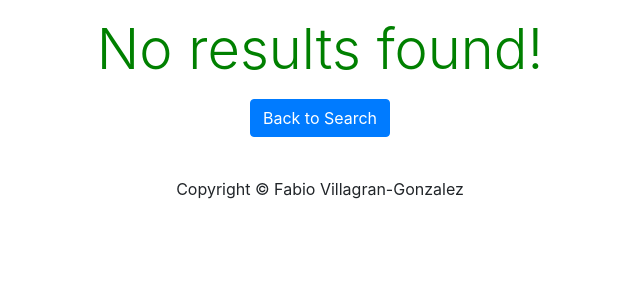
After one commit to fabiovillagran/clinical_trial_navigator_web, a Django app: template clin_trial_nav/jinja2/no_results.jinja in a window 1280 px wide. The commit adds this page. Shown: the top 300 px of the page, without its empty margins (320-960 px from the left). Run offline with Django 3.2, Linux system fonts and the light colour scheme; the template is opened without the code that fills it, so the values that code supplies are empty; parts of the project's set-up code (start-up, migrations or seed data) failed here and were passed over; some libraries are stand-ins or nearby versions.

Commit message:
Added no results page

```diff
--- a/clin_trial_nav/clin_trial_main.py
+++ b/clin_trial_nav/clin_trial_main.py
@@ -54,6 +54,7 @@
     ## convert the clinicaltrials.gov JSON response to a pandas dataframe
 
     result = requests.get(url).json()
+
     result_list = [result for result in result['StudyFieldsResponse']['StudyFields'] if result['OutcomeMeasureType']]     #loop through the list and identify ONLY studies with outcome measures reported
     df_master = json_normalize(result_list[0])      # initialize dataframe using JSON result
 
--- /dev/null
+++ b/clin_trial_nav/jinja2/no_results.jinja
@@ -0,0 +1,23 @@
+{% extends 'base.jinja' %}
+
+{% block content %}
+
+<div class="container-fluid">
+
+    <div class="row justify-content-center">
+        <div class="col-auto text-center">
+            <h1 class="text-center mx-auto mt-3 mb-3 display-4">No results found!</h1>
+        </div>
+    </div>
+
+    <div class="row justify-content-center">
+        <div class="col-auto text-center">
+            <form>
+                <input type="button" value="Back to Search" class="btn btn-primary" onclick="history.back()">
+            </form>
+        </div>
+    </div>
+
+  </div>
+
+{% endblock %}
--- a/mysite/settings.py
+++ b/mysite/settings.py
@@ -32,13 +32,13 @@
 # See https://docs.djangoproject.com/en/3.2/howto/deployment/checklist/
 
 # SECURITY WARNING: keep the secret key used in production secret!
-SECRET_KEY = env['SECRET_KEY']
+SECRET_KEY = env('SECRET_KEY')
 
 # SECURITY WARNING: don't run with debug turned on in production!
 # DEBUG = True
 DEBUG = env('DEBUG')
 
-ALLOWED_HOSTS = []
+ALLOWED_HOSTS = ['*']
 
 
 # Application definition
```
Also changed, not shown: clin_trial_nav/jinja2/results2.jinja (+8 -0 lines), clin_trial_nav/views.py (+26 -20 lines).
